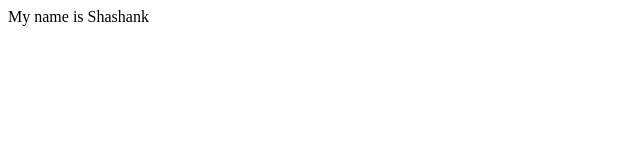
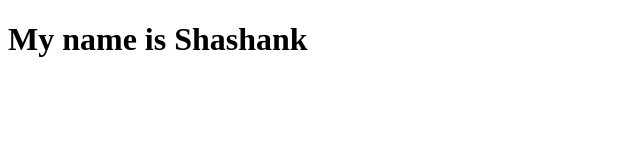
Before and after one commit to sharmashahsank/my-digitalocean-website, a plain HTML site: page index.html in a window 1280 px wide. Shown: the whole page, without its empty margins (0-640 px from the left). Drawn offline with Linux system fonts and the light colour scheme.

Commit message:
small change

```diff
--- a/index.html
+++ b/index.html
@@ -7,6 +7,6 @@
     <title>My Digital Ocean Website</title>
 </head>
 <body>
-    My name is Shashank
+    <h1>My name is Shashank</h1>
 </body>
 </html>
```
